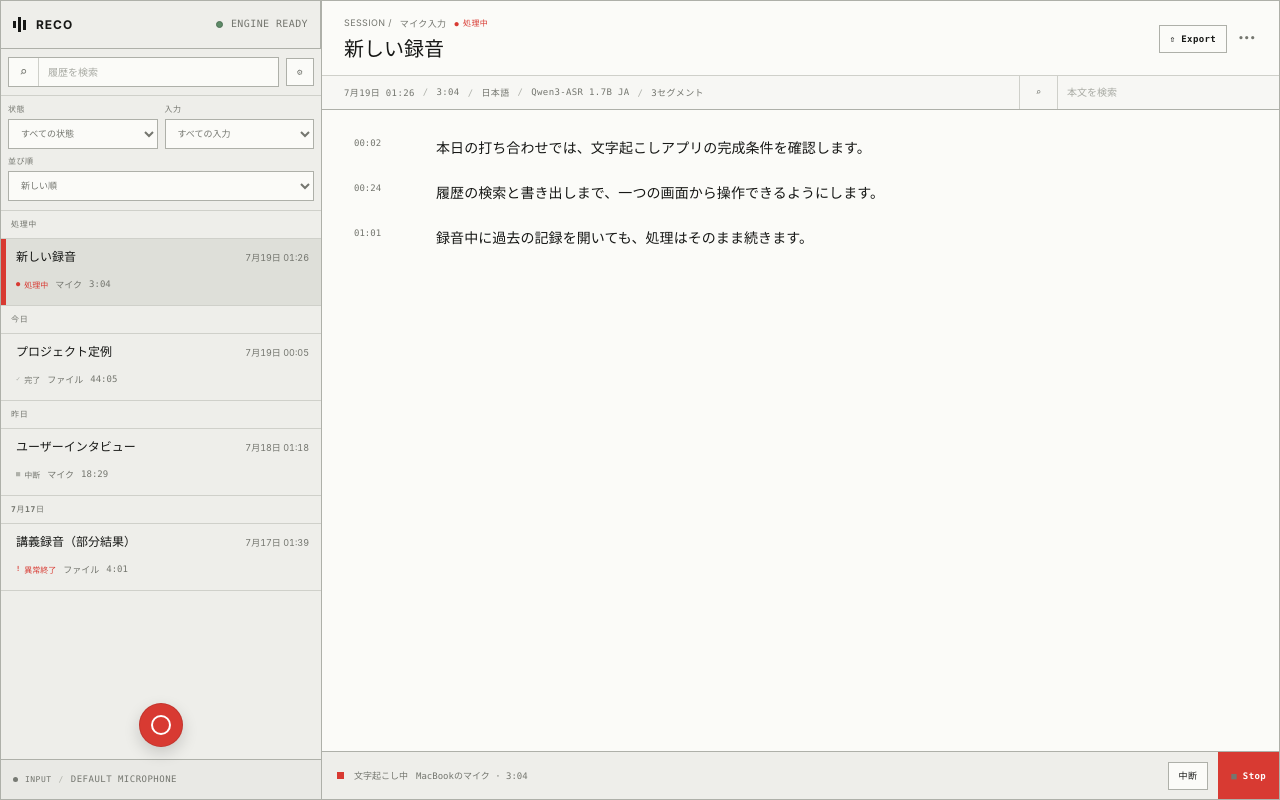
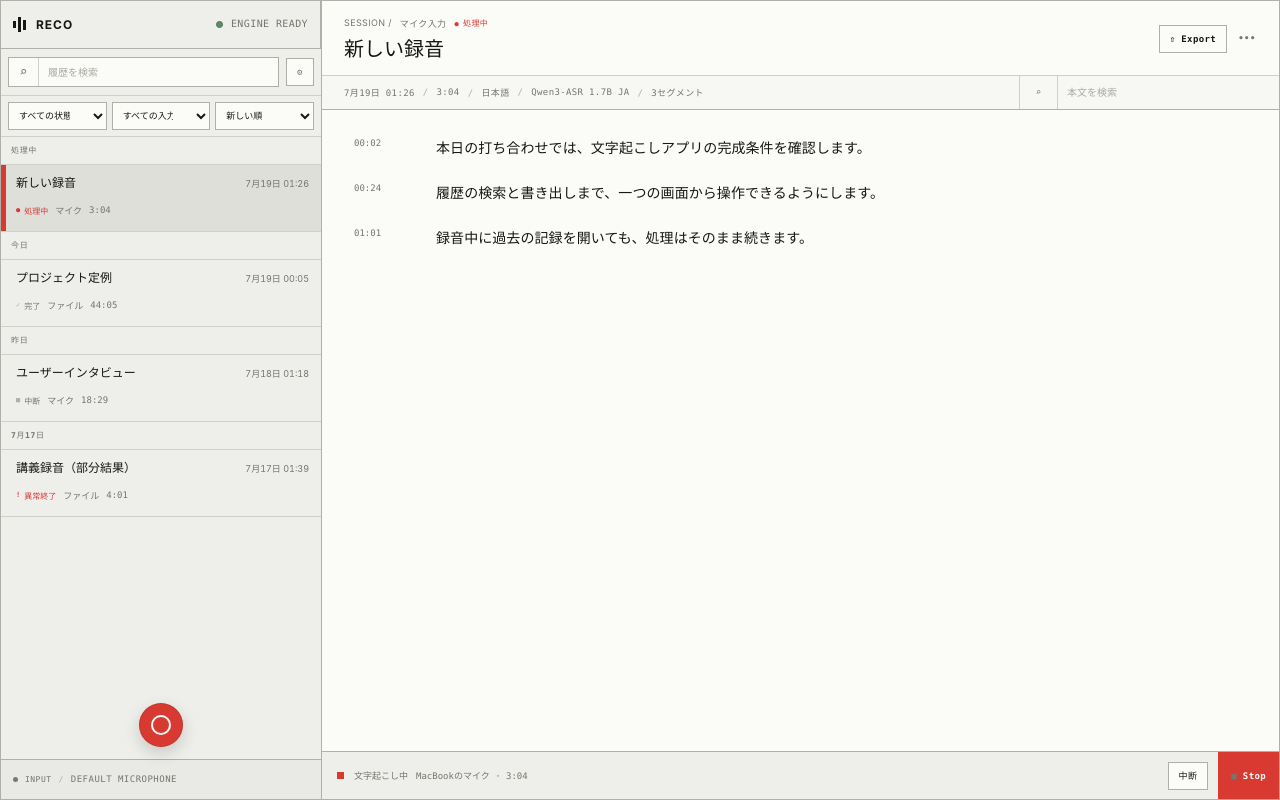
Before and after one commit to ph0ryn/RecoGUI, a React (Vite) app: page / in a window 1280 px wide. Built offline with nearby package versions, Linux system fonts and the light colour scheme.

Commit message:
fix: compact history filters
- place all history filters in one row

- retain spacing while reducing toolbar height

```diff
--- a/src/App.css
+++ b/src/App.css
@@ -259,30 +259,25 @@ button:disabled {
 
 .filters {
   display: grid;
-  grid-template-columns: repeat(2, minmax(0, 1fr));
-  gap: 7px;
-  padding: 8px 7px 9px;
+  grid-template-columns: repeat(3, minmax(0, 1fr));
+  gap: 5px;
+  padding: 6px 7px;
 }
 
 .filters label {
-  display: grid;
-  gap: 4px;
   min-width: 0;
-  color: var(--muted);
-  font-size: 8px;
-  letter-spacing: 0.06em;
 }
 
-.filters label:last-child {
-  grid-column: 1 / -1;
+.filters label > span {
+  display: none;
 }
 
 .filters select,
 .settings-section select {
   width: 100%;
-  height: 30px;
+  height: 28px;
   min-width: 0;
-  padding: 0 24px 0 8px;
+  padding: 0 20px 0 6px;
   border: 1px solid var(--line-dark);
   border-radius: 0;
   background: var(--panel);
```
